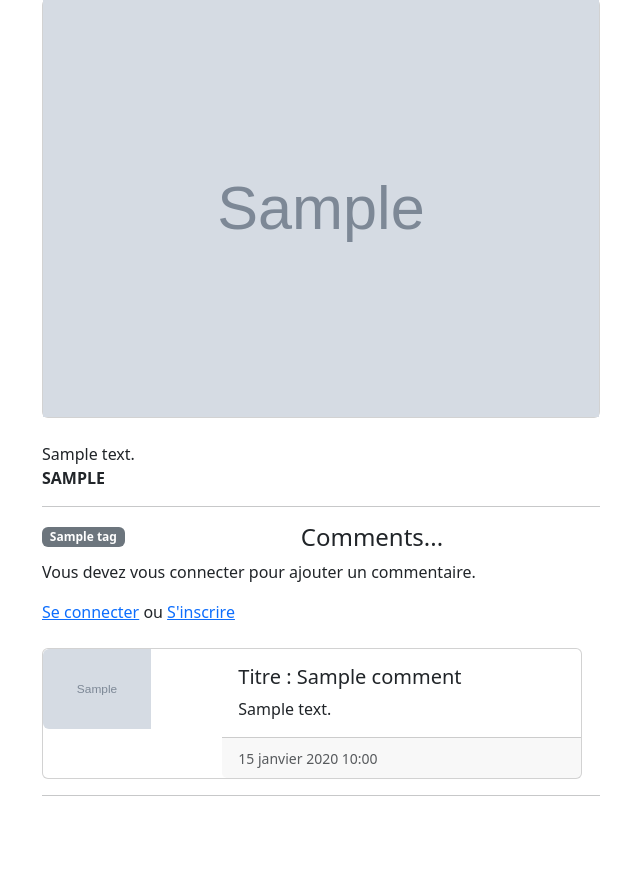
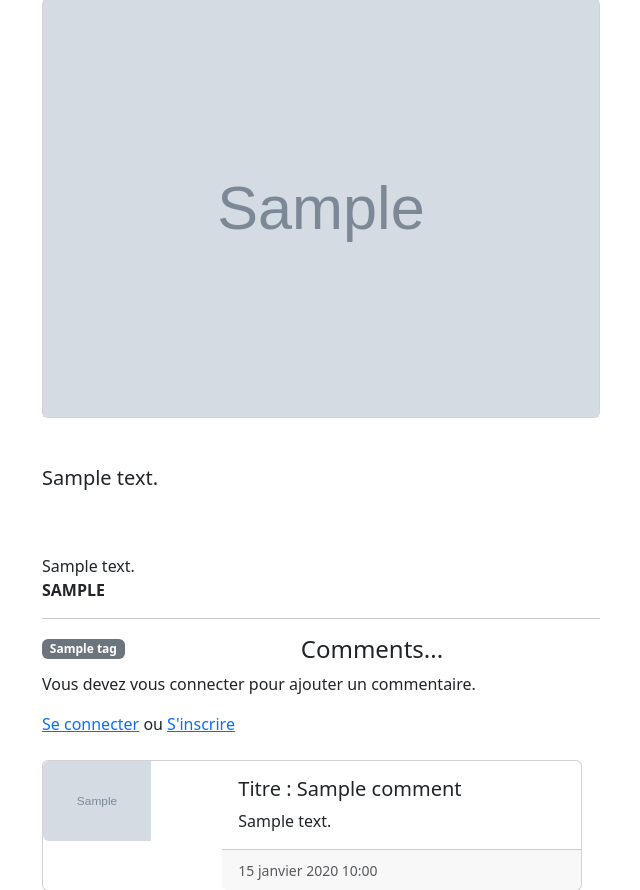
Before and after one commit to hericlibong/HL-Django-Blog, a Django app: a page that uses src/posts/templates/posts/blogpost_detail.html in a window 1280 px wide. Shown: the part 423-1313 px from the top of the page, without its empty margins (319-959 px from the left). Before the commit the page ends 1219 px from the top, so only its background shows below. Run offline with Django 4.2, Linux system fonts and the light colour scheme; tables that the repository leaves empty hold one stand-in row (values such as "Sample post"); grey boxes marked "Sample" are stand-in pictures; some libraries are stand-ins or nearby versions.

Commit message:
add description field to posts model

```diff
--- a/src/posts/admin.py
+++ b/src/posts/admin.py
@@ -8,7 +8,7 @@ class CommentInlineAdmin(admin.TabularInline):
 
 class BlogPostsAdmin(admin.ModelAdmin):
     list_display = [
-        'title', 'slug', 'author', 'last_updated', 'created_on',
+        'title', 'slug', 'description', 'author', 'last_updated', 'created_on',
         'published', 'category', 'tags_list'
     ]
     list_filter = ['category']
--- a/src/posts/models.py
+++ b/src/posts/models.py
@@ -36,6 +36,7 @@ class BlogPosts(models.Model):
     ]
 
     title = models.CharField(max_length=255, unique = True, verbose_name= 'Titre')
+    description = models.TextField(blank=True,null=True)
     slug = models.SlugField(max_length=255, unique=True, blank=True)
     author = models.ForeignKey(BlogUser, on_delete=models.SET_NULL, null=True, blank=True)
     last_updated = models.DateTimeField(auto_now_add=True)
--- a/src/posts/static/css/ckeditor.css
+++ b/src/posts/static/css/ckeditor.css
@@ -315,6 +315,9 @@ a > img {
 .author-name {
     text-align: left;
 }
+.post-description {
+    margin-bottom: 4rem;
+}
 
 input, textarea {
     display: block;
--- a/src/posts/static/css/style.css
+++ b/src/posts/static/css/style.css
@@ -130,6 +130,9 @@ nav {
 .author-name {
     text-align: left;
 }
+.post-description {
+    margin-bottom: 4rem;
+}
 
 /* CSS personnalisé */
 .card-body, align-left {
--- a/src/posts/templates/posts/blogpost_detail.html
+++ b/src/posts/templates/posts/blogpost_detail.html
@@ -26,6 +26,7 @@
       {% endif %}
     </div>
 
+
     <div class="post-title">
 
       {% if user.is_authenticated %}
@@ -39,8 +40,16 @@
       </div>
 
       {% endif %}
+
+
     </div>
+    <br/>
+    <div class = "post-description">
+      {% if post.description %}
+      <h5> {{ post.description }}  </h5>
+      {% endif %}
 
+    </div>
     <div> {{ post.content|safe }} </div>
     <div class = "author-name">
       <strong>{{ post.author | upper }} </strong>
```
Also changed, not shown: src/posts/migrations/0014_blogposts_description.py (added).
